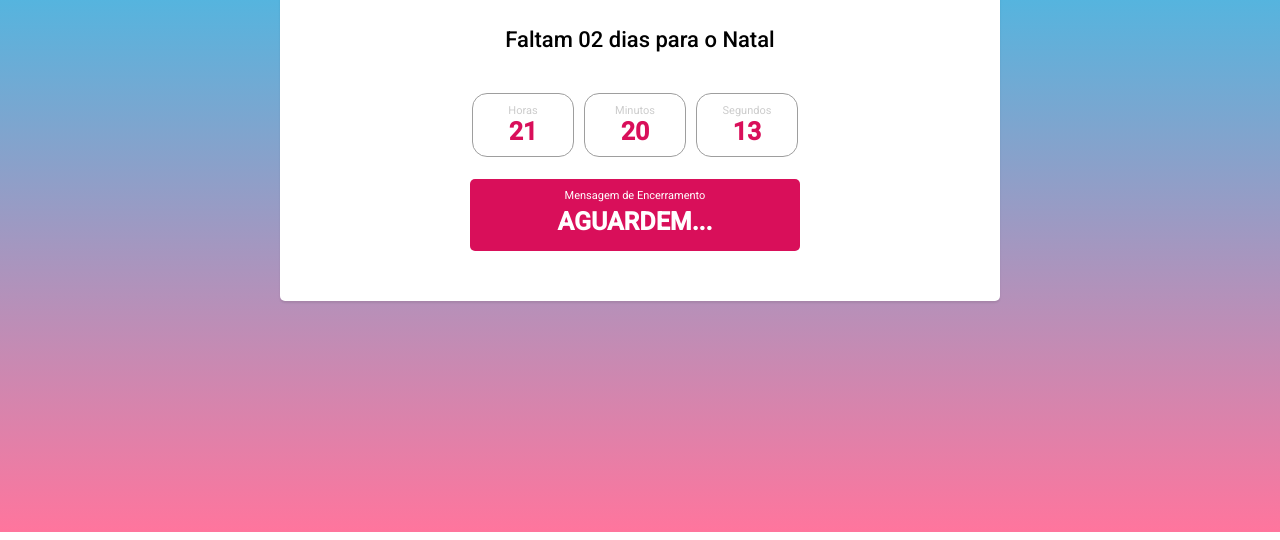
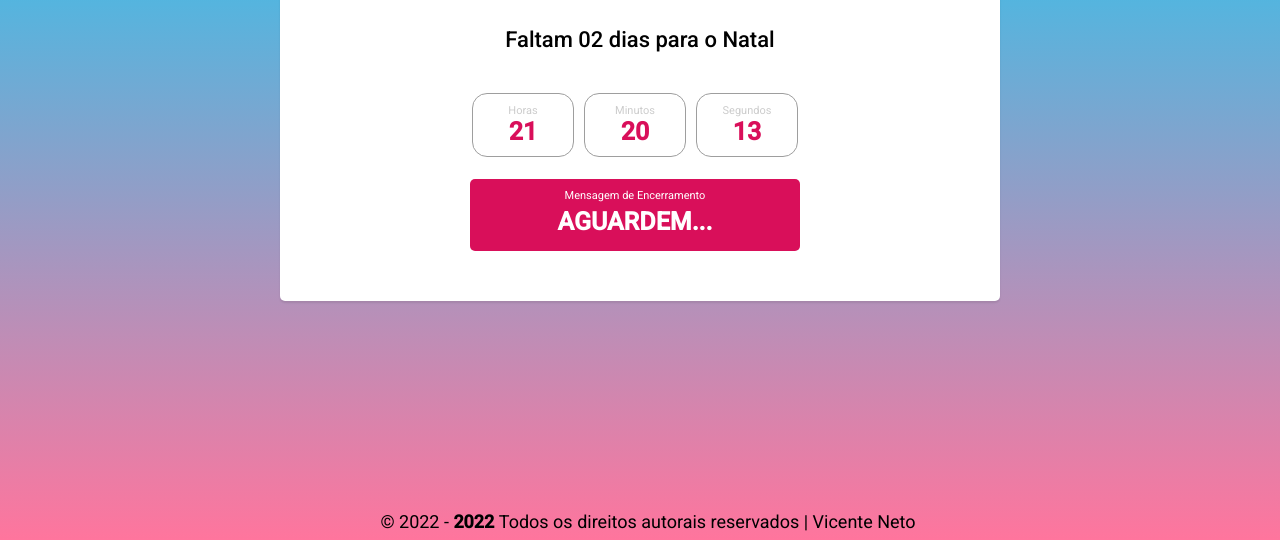
Before and after one commit to VicenteNeto21/contagem_natal, a plain HTML site: page index.html in a window 1280 px wide. Shown: the part 268-808 px from the top of the page. Drawn offline with Linux system fonts and the light colour scheme.

Commit message:
Version 2.1.0 Alpha

```diff
--- a/index.html
+++ b/index.html
@@ -1,17 +1,19 @@
 <!DOCTYPE html>
-<html>
+<html lang="pt-BR">
 
 <head>
   <meta charset="utf-8">
   <meta name="viewport" content="width=device-width">
-  <title>replit</title>
+  <title>Cronomento Natal 2022</title>
   <link href="style.css" rel="stylesheet" type="text/css" />
+  <!--favicon-->
+  <link rel="icon" type="image/x-icon" href="./Imagens/favicon.png" />
 </head>
 
-<body class="body">
+<body>
   <main class="main">
     <div class="document">
-      <h1 class="title">Contagem para o Natal <b>2022</b></h1>
+      <h1 class="title">Contagem para o Natal 2022</h1>
       <h1 class="title">🎄🌨️🎅🏽✨</h1>
       <div class="box-result"><span class="result"></span>
       </div>
@@ -37,9 +39,20 @@
         </div>
       </div>
       <!-- Countdown end -->
+      <!--Player Music Start-->
+      <!--Player Music End-->
     </div>
   </main>
+
+
   <script src="./script.js"></script>
+  <footer>
+    &copy; 2022 -
+    <b>
+      <script>document.write(new Date().getFullYear());</script>
+    </b> Todos os direitos autorais reservados
+    | Vicente Neto
+  </footer>
 </body>
 
 </html>
--- a/script.js
+++ b/script.js
@@ -47,7 +47,7 @@ function contagem() {
     document.getElementById("days").innerHTML = " ";
     document.getElementById("hours").innerHTML = " ";
     document.getElementById("minutes").innerHTML = " ";
-    document.getElementById("seconds").innerHTML = "<small>FIM</small>";
+    document.getElementById("seconds").innerHTML = " ";
     document.getElementById("mensagem").innerHTML =
       "<small>Feliz Natal, HO HO HO HO</small>";
   }
--- a/style.css
+++ b/style.css
@@ -1,17 +1,12 @@
 @import url("https://fonts.googleapis.com/css2?family=Roboto:wght@400;500&display=swap");
-html{
-   background: linear-gradient(0deg, rgba(255,117,157,1) 0%, rgba(0,212,255,1) 100%);
-  background-repeat: no-repeat;
-  background-size: cover;
-  height: 100%;
-}
-:root{
-
-}
 
 body {
   font-size: 18px;
   font-family: "Roboto", sans-serif;
+  background: linear-gradient(0deg, rgba(255,117,157,1) 0%, rgba(0,212,255,1) 100%);
+  background-repeat: no-repeat;
+  background-size: cover;
+  height: 57vw;
 }
 
 .main {
@@ -112,3 +107,10 @@ body {
   margin: 5px;
   text-align: center;
 }
+
+footer{
+    bottom: 0;
+    position: fixed;
+    width: 100%;
+    text-align: center;
+}
```
Also changed, not shown: Imagens/favicon.png (added), 3 other files.
